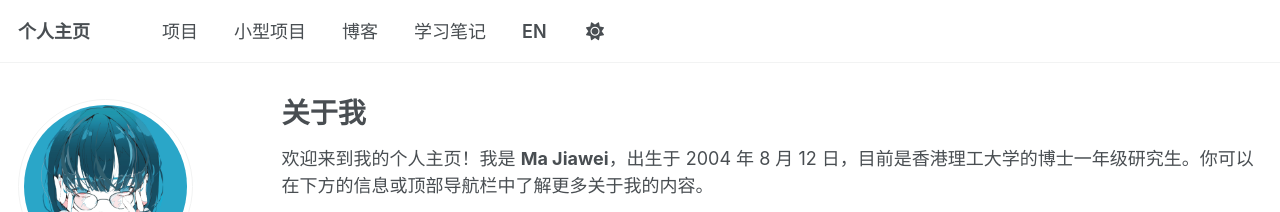
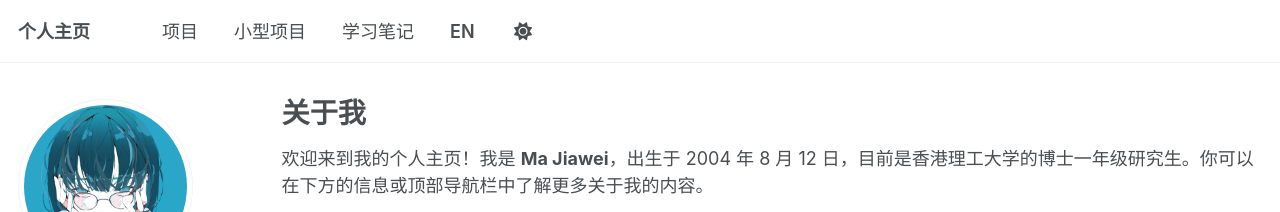
Before and after one commit to MrPumpkinsss/mrpumpkinsss.github.io, a Jekyll site: the page built from _pages/about.md, in a window 1280 px wide. Shown: the top 212 px of the page. Built offline with Jekyll 4.4.1, drawn with Linux system fonts in a browser that asks for light colours.

Commit message:
remove Blog Posts from navigation (pages and posts kept)

```diff
--- a/_data/navigation.yml
+++ b/_data/navigation.yml
@@ -23,8 +23,8 @@ main:
   - title: "<span class='i18n-zh'>小型项目</span><span class='i18n-en'>Mini-Projects</span>"
     url: /miniprojects/
 
-  - title: "<span class='i18n-zh'>博客</span><span class='i18n-en'>Blog Posts</span>"
-    url: /blogs/
+  #- title: "<span class='i18n-zh'>博客</span><span class='i18n-en'>Blog Posts</span>"
+  #  url: /blogs/
 
   - title: "<span class='i18n-zh'>学习笔记</span><span class='i18n-en'>Study Notes</span>"
     url: /notes/
```
